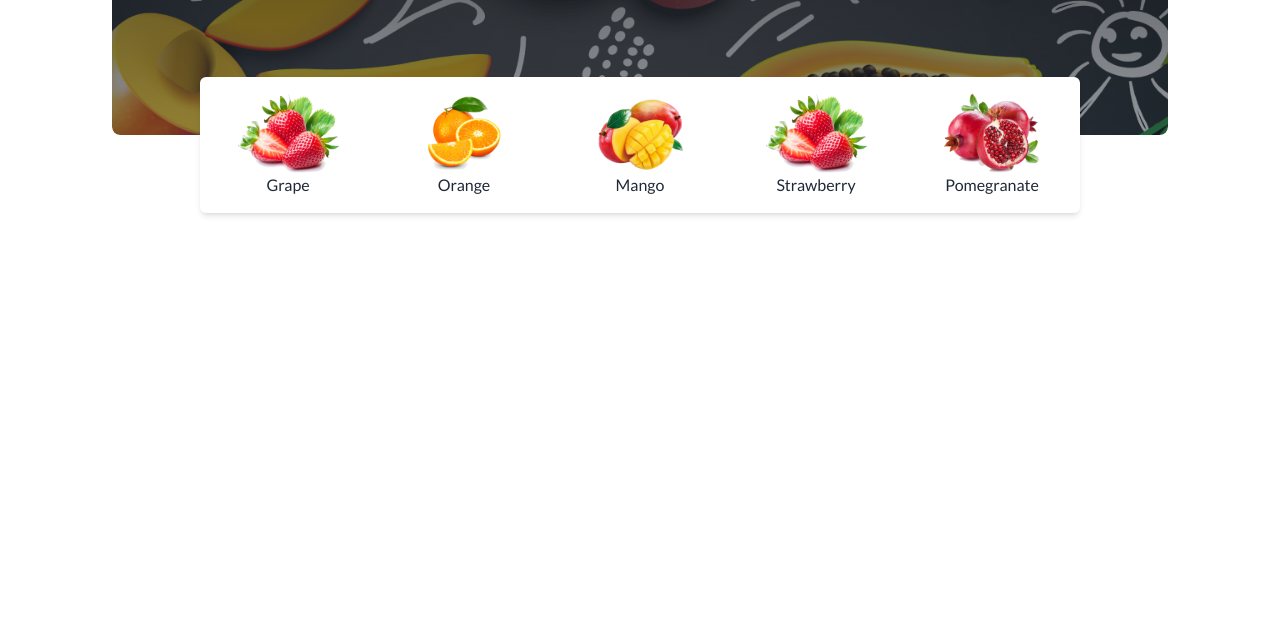
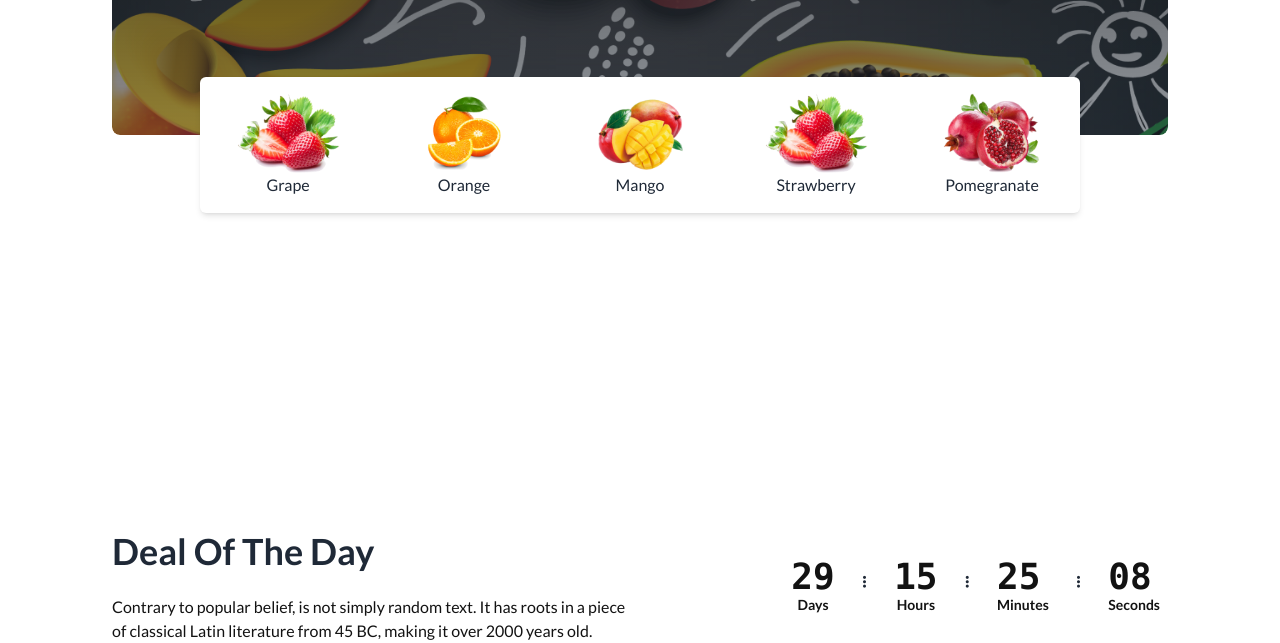
Before and after one commit to ProdipKirtania/a3-fruit-brust, a plain HTML site: page index.html in a window 1280 px wide. Shown: the part 513-1156 px from the top of the page. Before the commit the page ends 932 px from the top, so only its background shows below. Drawn offline with nearby package versions, Linux system fonts and the light colour scheme.

Commit message:
deals section text description added

```diff
--- a/index.html
+++ b/index.html
@@ -199,9 +199,56 @@
                      <p>Pomegranate</p>
                   </div>
                </div>
+               <!-- Banner-float Section ends-->
             </div>
          </section>
       <!-- banner section  ends-->
+
+      <!--  -->
+<!-- deal of the day section starts -->
+<section class="mt-1 md:mt-16 md:pt-12 px-4 md:px-16 lg:px-28">
+            <!-- deals text starts -->
+            <div class="flex flex-col md:flex-row justify-between items-center">
+              <div class="flex-1 text-center md:text-left">
+                  <h2 class="text-3xl md:text-4xl font-bold">Deal Of The Day</h2>
+                  <p class="mt-6 text-[#121212]">Contrary to popular belief, is not simply random text. It has roots in a piece of classical Latin literature from 45 BC, making it over 2000 years old.</p>
+              </div>
+              <div class="flex-1 flex justify-end font-bold text-sm mt-12 md:mt-0">
+                  <div class="grid grid-flow-col gap-5 text-center auto-cols-max">
+                      <div class="flex flex-col p-2 rounded-box text-[#121212]">
+                          <span class="countdown font-mono text-4xl">
+                              <span style="--value:29;"></span>
+                          </span>
+                          Days
+                      </div>
+                      <i class="fa-solid fa-ellipsis-vertical mt-6"></i>
+                      <div class="flex flex-col p-2 rounded-box text-[#121212]">
+                          <span class="countdown font-mono text-4xl">
+                              <span style="--value:15;"></span>
+                          </span>
+                          Hours
+                      </div>
+                      <i class="fa-solid fa-ellipsis-vertical mt-6"></i>
+                      <div class="flex flex-col p-2 rounded-box text-[#121212]">
+                          <span class="countdown font-mono text-4xl">
+                              <span style="--value:25;"></span>
+                          </span>
+                          Minutes
+                      </div>
+                      <i class="fa-solid fa-ellipsis-vertical mt-6"></i>
+                      <div class="flex flex-col p-2 rounded-box text-[#121212]">
+                          <span class="countdown font-mono text-4xl">
+                              <span style="--value:08;"></span>
+                          </span>
+                          Seconds
+                      </div>
+                  </div>
+              </div>
+          </div>
+
+ <!-- deal text ends -->
+        </section>
+<!-- deal of the day section ends -->
       </main>
       <!-- footer -->
       <footer></footer>
```
Also changed, not shown: images/fruit7.1.png (added), images/fruit7.png.
